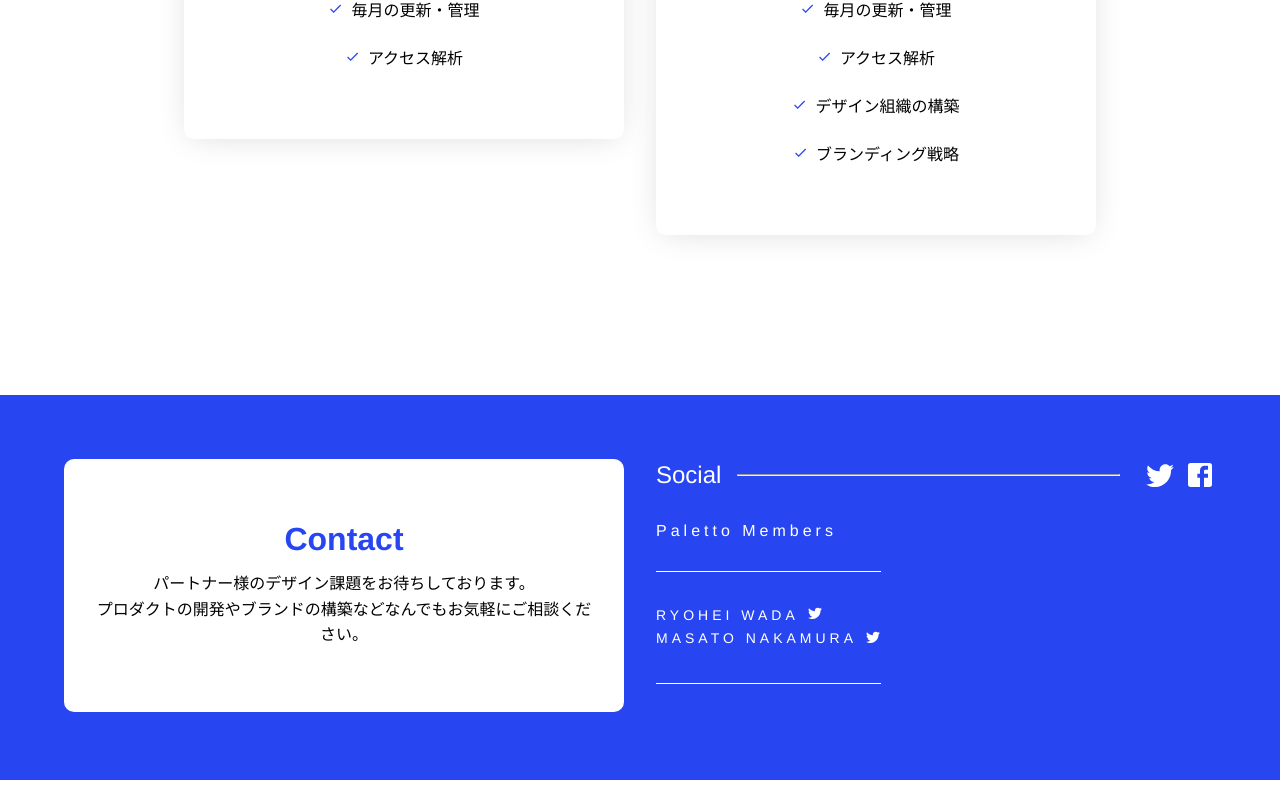
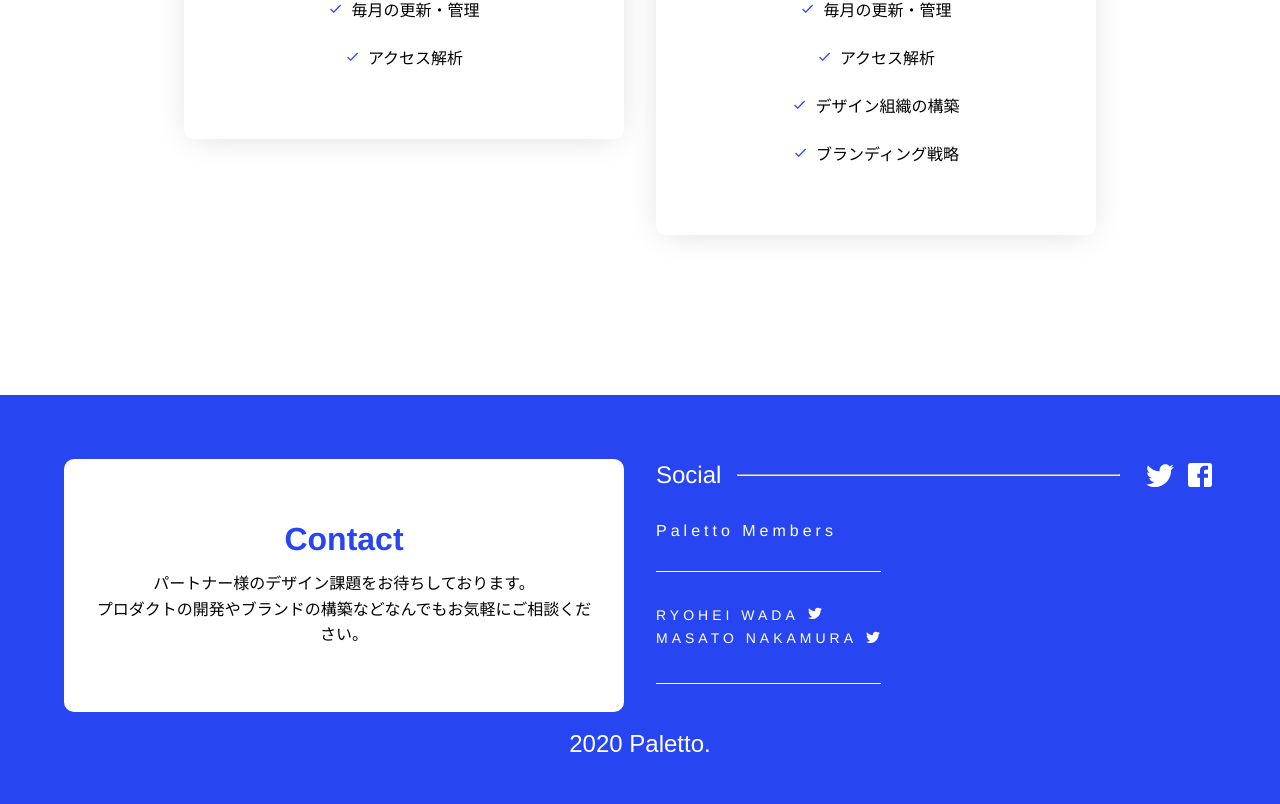
Before and after one commit to wadaryohei/paletto, a Next.js app: page / in a window 1280 px wide. Shown: the part 4767-5571 px from the top of the page. Before the commit the page ends 5547 px from the top, so only its background shows below. Built offline with nearby package versions, Linux system fonts and the light colour scheme; a small style sheet from the web is missing.

Commit message:
Footerにcopyを追加

```diff
--- a/src/components/Footer/dom.tsx
+++ b/src/components/Footer/dom.tsx
@@ -58,6 +58,10 @@ export const FooterComponent = (props: FooterProps) => (
           </Box>
         </Box>
       </Grid>
+
+      <Box className={'footerCopyWrapper'}>
+        <p>2020 Paletto.</p>
+      </Box>
     </Grid>
   </footer>
 )
--- a/src/components/Footer/style.ts
+++ b/src/components/Footer/style.ts
@@ -139,4 +139,13 @@ export const FooterStyle = styled(FooterComponent)`
       }
     }
   }
+
+  .footerCopyWrapper {
+    display: block;
+    width: 100%;
+    font-size: ${FontSize.md};
+    font-family: 'Renner*', sans-serif;
+    text-align: center;
+    color: ${Colors.white};
+  }
 `
```
